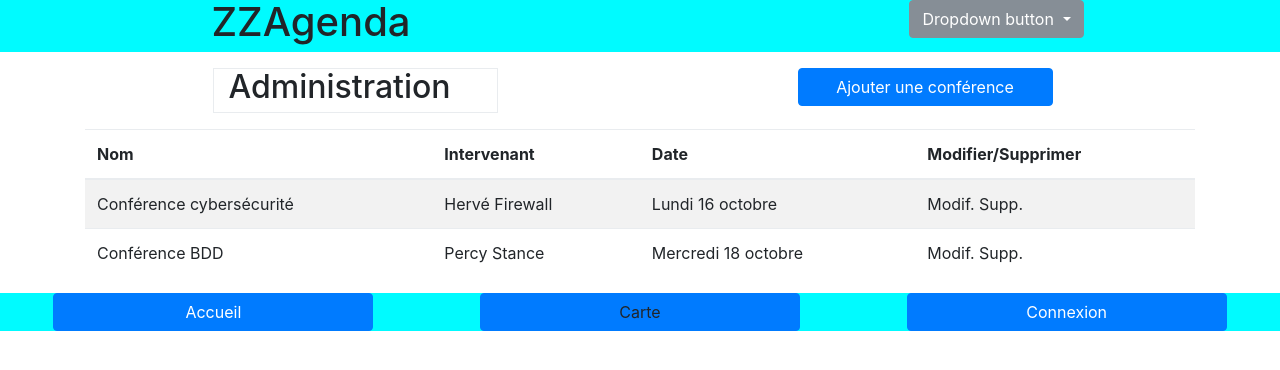
After one commit to LavThibault/ZZAgenda, a PHP site: page /admin.php in a window 1280 px wide. The commit adds this page. Shown: the top 370 px of the page. Run offline with PHP 8.4, Linux system fonts and the light colour scheme; some libraries are stand-ins or nearby versions.

Commit message:
Ajout de la page admin

```diff
--- /dev/null
+++ b/admin.php
@@ -0,0 +1,60 @@
+<!DOCTYPE html>
+<html>
+  <head>
+    <meta charset="utf-8">
+    <link rel="stylesheet" href="css/bootstrap/bootstrap.css" type="text/css">
+    <link rel="stylesheet" href="css/style.css" type="text/css">
+    <script src="https://cdnjs.cloudflare.com/ajax/libs/popper.js/1.11.0/umd/popper.min.js"></script>
+    <title>ZZAgenda</title>
+  </head>
+  <body>
+
+    <!-- Header -->
+    <?php include 'include/header.php' ?>
+
+    <div class="container mb-3 mt-3">
+      <div class="row justify-content-around">
+
+        <div class="border col-3">
+          <h2>Administration</h2>
+        </div>
+
+        <div class="col-3">
+          <a type="button" class="btn btn-primary col-12" href="#">Ajouter une conférence</a>
+        </div>
+
+      </div>
+    </div>
+
+
+    <div class="container">
+      <table class="table table-striped">
+        <thead>
+          <tr>
+            <th>Nom</th>
+            <th>Intervenant</th>
+            <th>Date</th>
+            <th>Modifier/Supprimer</th>
+          </tr>
+        </thead>
+        <tbody>
+          <tr>
+            <td>Conférence cybersécurité</td>
+            <td>Hervé Firewall</td>
+            <td>Lundi 16 octobre</td>
+            <td>Modif.    Supp.</td>
+          </tr>
+          <tr>
+            <td>Conférence BDD</td>
+            <td>Percy Stance</td>
+            <td>Mercredi 18 octobre</td>
+            <td>Modif.    Supp.</td>
+          </tr>
+        </tbody>
+      </table>
+    </div>
+
+    <!-- Footer -->
+    <?php include 'include/footer.php' ?>
+  </body>
+</html>
--- a/css/style.css
+++ b/css/style.css
@@ -0,0 +1,3 @@
+.container-fluid{
+  background-color: #00fbff;
+}
--- a/include/header.php
+++ b/include/header.php
@@ -1,5 +1,5 @@
 <header>
-  <div class="container">
+  <div class="container-fluid">
     <div class="row justify-content-around">
       <div class="col-3">
         <h1>ZZAgenda</h1>
```
